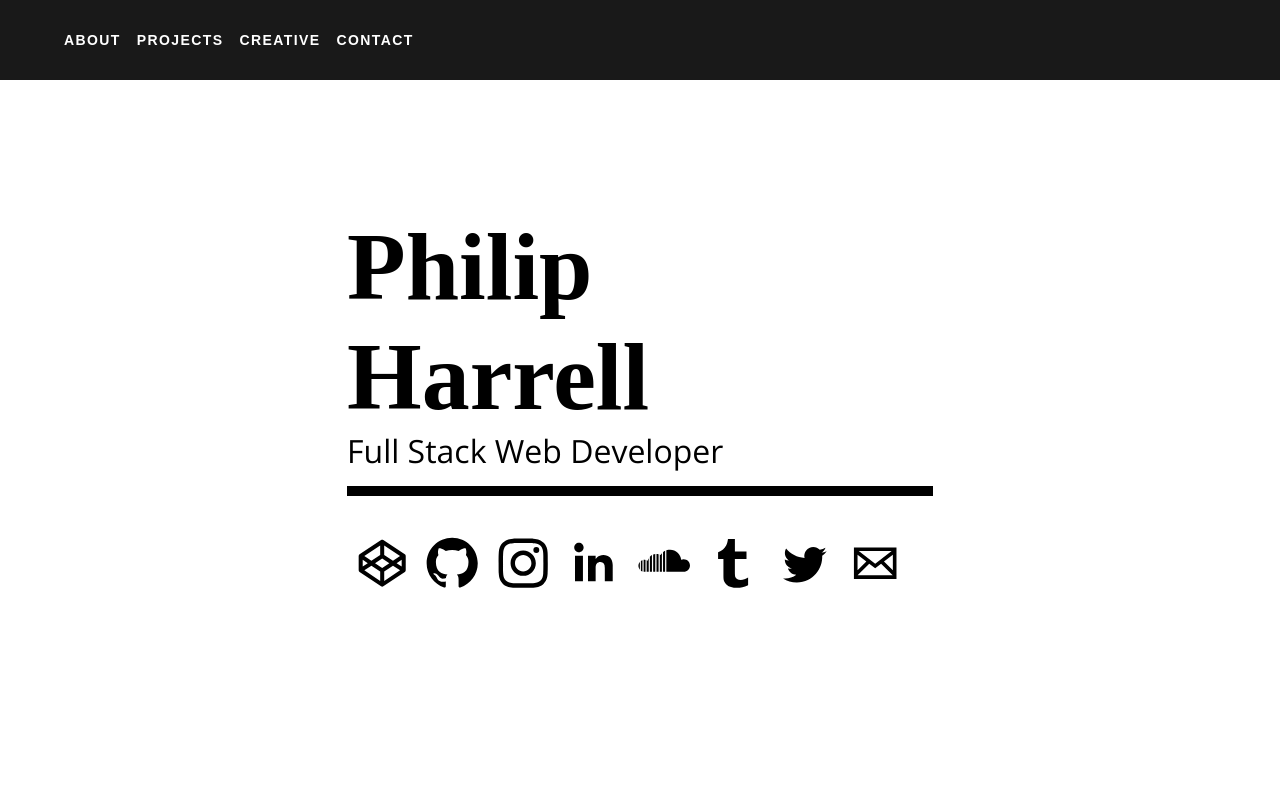
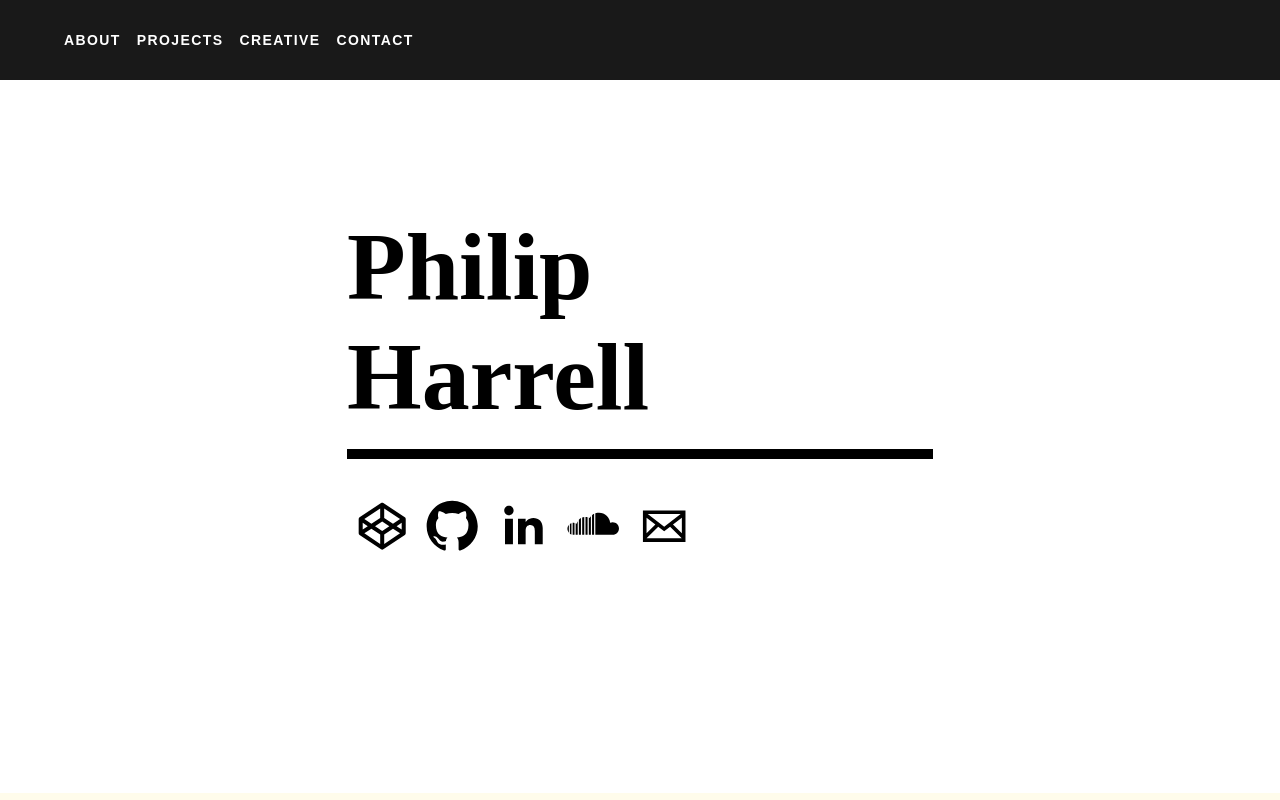
Before and after one commit to alightedlamp/ph-portfolio, a React (Create React App) app: page / in a window 1280 px wide. Shown: the top 800 px of the page. Built offline with nearby package versions, Linux system fonts and the light colour scheme; a web font is replaced by a local one.

Commit message:
Update links

```diff
--- a/src/components/Header.js
+++ b/src/components/Header.js
@@ -9,7 +9,6 @@ class Header extends Component {
         <h1 className="title">
           Philip<br />Harrell
         </h1>
-        <Intro />
         <div className="bt-10 mt3">
           <SocialLinks />
         </div>
--- a/src/components/SocialLinks.js
+++ b/src/components/SocialLinks.js
@@ -28,21 +28,6 @@ class SocialLinks extends Component {
         </div>
         <div className="link">
           <a
-            href="https://instagram.com/philipharrell"
-            className="icon instagram"
-            title="Instagram"
-          >
-            <svg viewBox="0 0 512 512">
-              <g>
-                <path d="M256 109.3c47.8 0 53.4 0.2 72.3 1 17.4 0.8 26.9 3.7 33.2 6.2 8.4 3.2 14.3 7.1 20.6 13.4 6.3 6.3 10.1 12.2 13.4 20.6 2.5 6.3 5.4 15.8 6.2 33.2 0.9 18.9 1 24.5 1 72.3s-0.2 53.4-1 72.3c-0.8 17.4-3.7 26.9-6.2 33.2 -3.2 8.4-7.1 14.3-13.4 20.6 -6.3 6.3-12.2 10.1-20.6 13.4 -6.3 2.5-15.8 5.4-33.2 6.2 -18.9 0.9-24.5 1-72.3 1s-53.4-0.2-72.3-1c-17.4-0.8-26.9-3.7-33.2-6.2 -8.4-3.2-14.3-7.1-20.6-13.4 -6.3-6.3-10.1-12.2-13.4-20.6 -2.5-6.3-5.4-15.8-6.2-33.2 -0.9-18.9-1-24.5-1-72.3s0.2-53.4 1-72.3c0.8-17.4 3.7-26.9 6.2-33.2 3.2-8.4 7.1-14.3 13.4-20.6 6.3-6.3 12.2-10.1 20.6-13.4 6.3-2.5 15.8-5.4 33.2-6.2C202.6 109.5 208.2 109.3 256 109.3M256 77.1c-48.6 0-54.7 0.2-73.8 1.1 -19 0.9-32.1 3.9-43.4 8.3 -11.8 4.6-21.7 10.7-31.7 20.6 -9.9 9.9-16.1 19.9-20.6 31.7 -4.4 11.4-7.4 24.4-8.3 43.4 -0.9 19.1-1.1 25.2-1.1 73.8 0 48.6 0.2 54.7 1.1 73.8 0.9 19 3.9 32.1 8.3 43.4 4.6 11.8 10.7 21.7 20.6 31.7 9.9 9.9 19.9 16.1 31.7 20.6 11.4 4.4 24.4 7.4 43.4 8.3 19.1 0.9 25.2 1.1 73.8 1.1s54.7-0.2 73.8-1.1c19-0.9 32.1-3.9 43.4-8.3 11.8-4.6 21.7-10.7 31.7-20.6 9.9-9.9 16.1-19.9 20.6-31.7 4.4-11.4 7.4-24.4 8.3-43.4 0.9-19.1 1.1-25.2 1.1-73.8s-0.2-54.7-1.1-73.8c-0.9-19-3.9-32.1-8.3-43.4 -4.6-11.8-10.7-21.7-20.6-31.7 -9.9-9.9-19.9-16.1-31.7-20.6 -11.4-4.4-24.4-7.4-43.4-8.3C310.7 77.3 304.6 77.1 256 77.1L256 77.1z" />
-                <path d="M256 164.1c-50.7 0-91.9 41.1-91.9 91.9s41.1 91.9 91.9 91.9 91.9-41.1 91.9-91.9S306.7 164.1 256 164.1zM256 315.6c-32.9 0-59.6-26.7-59.6-59.6s26.7-59.6 59.6-59.6 59.6 26.7 59.6 59.6S288.9 315.6 256 315.6z" />
-                <circle cx="351.5" cy="160.5" r="21.5" />
-              </g>
-            </svg>
-          </a>
-        </div>
-        <div className="link">
-          <a
             href="https://www.linkedin.com/in/philipharrell/"
             className="icon linkedin"
             title="LinkedIn"
@@ -54,34 +39,12 @@ class SocialLinks extends Component {
         </div>
         <div className="link">
           <a
-            href="https://soundcloud.com/p_harrell"
+            href="https://soundcloud.com/not_hank_s"
             className="icon soundcloud"
             title="SoundCloud"
           >
             <svg viewBox="0 0 512 512">
               <path d="M443.5 273.1c0 25.1-20.4 45.5-45.5 45.5H271.5V162.3c4.8-1.8 9.9-3.1 15.1-3.9 4.1-0.6 8.3-1 12.5-1 42.3 0 77 32.7 80.3 74.1 5.7-2.5 11.9-4 18.6-4C423.1 227.6 443.5 248 443.5 273.1zM224.2 193.2v125.4h15.1v-134.5c-3.4 3.7-6.4 7.8-9 12.1C228.4 195 226.3 194.1 224.2 193.2zM247.6 318.6h15.1v-152.4c-5.4 2.7-10.5 6.1-15.1 9.9V318.6zM151.8 208.9v109.7h15.1V196.9C161.3 200.2 156.2 204.2 151.8 208.9zM106.5 231.6v86.5c1.9 0.2 3.7 0.4 5.7 0.4h7.9v-86.6c-2.6-0.5-5.2-0.7-7.9-0.7C110.3 231.3 108.4 231.4 106.5 231.6zM86.5 310.2c3.4 2.5 7.2 4.5 11.3 5.9v-82.4c-4.1 1.4-7.9 3.4-11.3 5.9V310.2zM128.4 234.4v84.2h15.1v-98.7c-3.4 5.6-6 11.8-7.5 18.4C133.6 236.8 131.1 235.5 128.4 234.4zM175.9 318.6h15.1V188.8c-5.3 0.7-10.3 2-15.1 3.8V318.6zM200.1 318.6h15.1v-128.3c-4.8-1.2-9.9-1.9-15.1-1.9V318.6L200.1 318.6zM79.1 303.4v-56.9c-6.6 7.6-10.6 17.6-10.6 28.5C68.5 285.8 72.5 295.7 79.1 303.4z" />
-            </svg>
-          </a>
-        </div>
-        <div className="link">
-          <a
-            href="https://philipandrewharrell.tumblr.com"
-            className="icon tumblr"
-            title="Tumblr"
-          >
-            <svg viewBox="0 0 512 512">
-              <path d="M210.8 80.3c-2.3 18.3-6.4 33.4-12.4 45.2 -6 11.9-13.9 22-23.9 30.5 -9.9 8.5-21.8 14.9-35.7 19.5v50.6h38.9v124.5c0 16.2 1.7 28.6 5.1 37.1 3.4 8.5 9.5 16.6 18.3 24.2 8.8 7.6 19.4 13.4 31.9 17.5 12.5 4.1 26.8 6.1 43 6.1 14.3 0 27.6-1.4 39.9-4.3 12.3-2.9 26-7.9 41.2-15v-55.9c-17.8 11.7-35.7 17.5-53.7 17.5 -10.1 0-19.1-2.4-27-7.1 -5.9-3.5-10-8.2-12.2-14 -2.2-5.8-3.3-19.1-3.3-39.7v-91.1H345.5v-55.8h-84.4v-90H210.8z" />
-            </svg>
-          </a>
-        </div>
-        <div className="link">
-          <a
-            href="https://twitter.com/n_othanks"
-            className="icon twitter"
-            title="Twitter"
-          >
-            <svg viewBox="0 0 512 512">
-              <path d="M419.6 168.6c-11.7 5.2-24.2 8.7-37.4 10.2 13.4-8.1 23.8-20.8 28.6-36 -12.6 7.5-26.5 12.9-41.3 15.8 -11.9-12.6-28.8-20.6-47.5-20.6 -42 0-72.9 39.2-63.4 79.9 -54.1-2.7-102.1-28.6-134.2-68 -17 29.2-8.8 67.5 20.1 86.9 -10.7-0.3-20.7-3.3-29.5-8.1 -0.7 30.2 20.9 58.4 52.2 64.6 -9.2 2.5-19.2 3.1-29.4 1.1 8.3 25.9 32.3 44.7 60.8 45.2 -27.4 21.4-61.8 31-96.4 27 28.8 18.5 63 29.2 99.8 29.2 120.8 0 189.1-102.1 185-193.6C399.9 193.1 410.9 181.7 419.6 168.6z" />
             </svg>
           </a>
         </div>
--- a/src/projects.js
+++ b/src/projects.js
@@ -46,7 +46,7 @@ export const projects = [
       'An application built with Node, Express, Handlebars, and MySQL which lets users enter burgers and restaurants at which they would like to eat.',
     preview_img: burgertown_img,
     github_url: 'https://github.com/alightedlamp/atx-burgers',
-    url: 'https://burger-town-atx.herokuapp.com/'
+    // url: 'https://burger-town-atx.herokuapp.com/'
   },
   {
     name: 'Dev Dash',
@@ -54,7 +54,7 @@ export const projects = [
       "An application built with Node, Express, Handlebars, Sequelize, Passport, and the Bulma CSS framework. Users add projects, milestones, and resources to better organize the items they're working on to become better developers.",
     preview_img: devdash_img,
     github_url: 'https://github.com/alightedlamp/devdash',
-    url: 'https://devprogdash.herokuapp.com'
+    // url: 'https://devprogdash.herokuapp.com'
   },
   {
     name: 'Monique',
@@ -65,13 +65,13 @@ export const projects = [
 ];
 
 export const art = [
-  {
-    name: 'JSART.ART',
-    description: 'A collection of JavaScript-based drawing applications.',
-    preview_img: jsart_img,
-    github_url: 'https://github.com/alightedlamp/JSART.ART',
-    url: 'https://jsart.art'
-  },
+  // {
+  //   name: 'JSART.ART',
+  //   description: 'A collection of JavaScript-based drawing applications.',
+  //   preview_img: jsart_img,
+  //   github_url: 'https://github.com/alightedlamp/JSART.ART',
+  //   url: 'https://jsart.art'
+  // },
   {
     name: 'CSSART.CLUB',
     description:
```
